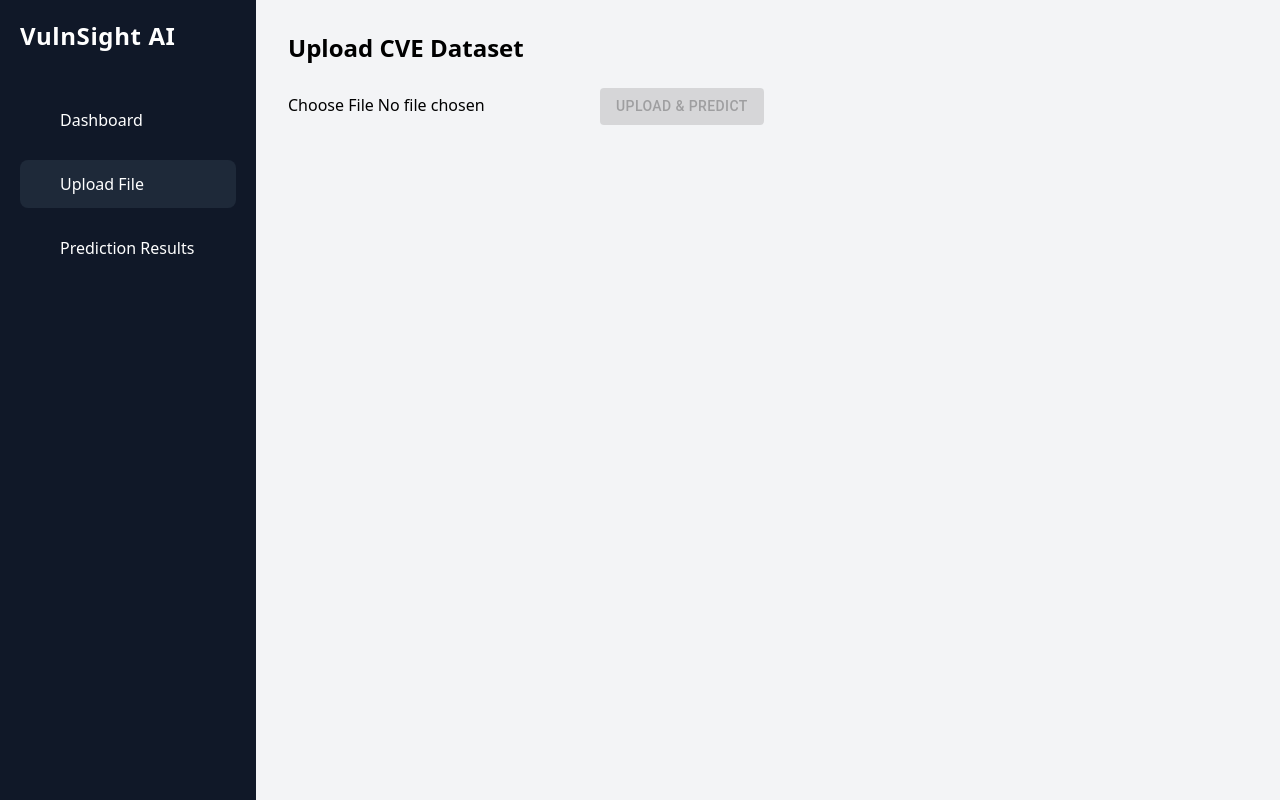
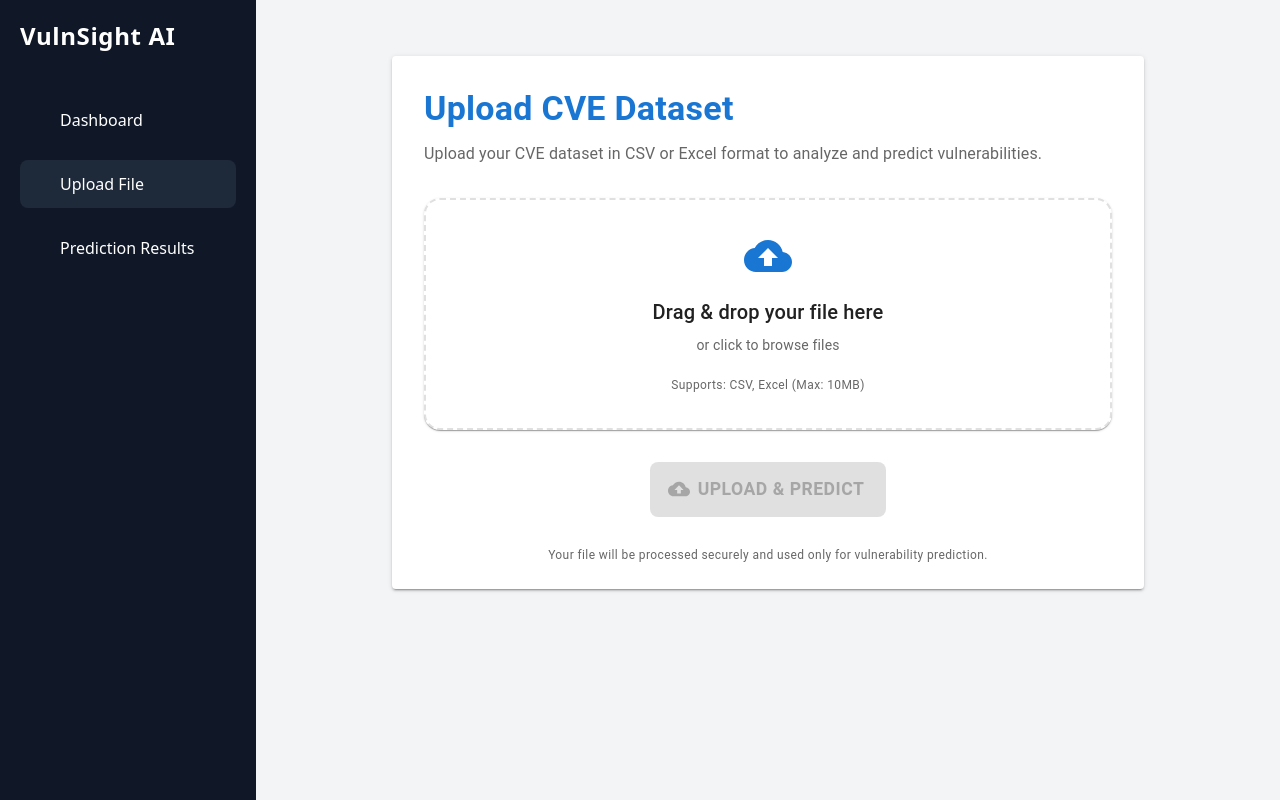
Before and after one commit to ManNjoro/vulnsight_ai, a React app in the folder frontend/: page /upload in a window 1280 px wide. Built offline with nearby package versions, Linux system fonts and the light colour scheme; no server answers; some icons are missing; the HTML template or start-up script is replaced by a standard one.

Commit message:
Added file upload and prediction functionality with improved UI and error handling

```diff
--- /dev/null
+++ b/frontend/src/components/StatusBadge.tsx
@@ -0,0 +1,15 @@
+import { Chip } from '@mui/material';
+
+const statusMap: Record<string, {label: string; color: 'error' | 'success' | 'warning' | 'secondary'}> = {
+  0: { label: 'Safe', color: 'success' },
+  1: { label: 'Vulnerable', color: 'error' },
+}
+
+const StatusBadge = ({status}: {status: string}) => {
+    const statusInfo = statusMap[status] || {label: 'Unknown', color: 'secondary'};
+  return (
+    <Chip color={statusInfo.color} label={statusInfo.label} size='small' />
+  )
+}
+
+export default StatusBadge
--- a/frontend/src/pages/Results.tsx
+++ b/frontend/src/pages/Results.tsx
@@ -18,6 +18,7 @@ import useFetchTableData from "../hooks/useFetchTableData";
 import type { PredictionResult } from "../types/types";
 import Select from "../components/Select";
 import { predictionOptions } from "../utils/dropDownData";
+import StatusBadge from "../components/StatusBadge";
 
 const Results = () => {
   const [filters, setFilters] = useState({
@@ -50,12 +51,7 @@ const Results = () => {
         if (val === 1) return "Vulnerable";
         return "Unknown";
       },
-      renderCell: (params: GridRenderCellParams<PredictionResult, string>) => {
-        const val = params.row.prediction;
-        if (val === 0) return "Safe";
-        if (val === 1) return "Vulnerable";
-        return "Unknown";
-      },
+      renderCell: (params: GridRenderCellParams<PredictionResult, string>) => <StatusBadge status={String(params.row.prediction)}  />,
     },
     {
       field: "risk_probability",
@@ -108,7 +104,7 @@ const Results = () => {
     setPaginationModel((prev) => ({ ...prev, page: 0 }));
   };
 
-  const hasActiveFilters = filters.search;
+  const hasActiveFilters = filters.search || filters.prediction;
 
   if (isError) {
     return (
--- a/frontend/src/pages/Upload.tsx
+++ b/frontend/src/pages/Upload.tsx
@@ -1,52 +1,249 @@
-import { useState } from "react";
-import { Button, CircularProgress } from "@mui/material";
+import { useState, useRef } from "react";
+import {
+  Button,
+  CircularProgress,
+  Card,
+  CardContent,
+  Typography,
+  Box,
+  Alert,
+  Chip,
+  Paper
+} from "@mui/material";
+import { CloudUpload, Description, CheckCircle } from "@mui/icons-material";
+import { styled } from "@mui/material/styles";
 import vulnerabilityApi from "../api/vulnerability";
 import { useNavigate } from "react-router-dom";
+
+const VisuallyHiddenInput = styled('input')({
+  clip: 'rect(0 0 0 0)',
+  clipPath: 'inset(50%)',
+  height: 1,
+  overflow: 'hidden',
+  position: 'absolute',
+  bottom: 0,
+  left: 0,
+  whiteSpace: 'nowrap',
+  width: 1,
+});
+
+const UploadZone = styled(Paper)<{ dragactive?: string }>(({ theme, dragactive }) => ({
+  border: `2px dashed ${dragactive === 'true' ? theme.palette.primary.main : theme.palette.grey[300]}`,
+  borderRadius: theme.spacing(2),
+  padding: theme.spacing(4),
+  textAlign: 'center',
+  backgroundColor: dragactive === 'true' ? theme.palette.action.hover : theme.palette.background.paper,
+  cursor: 'pointer',
+  transition: 'all 0.3s ease',
+  '&:hover': {
+    borderColor: theme.palette.primary.main,
+    backgroundColor: theme.palette.action.hover,
+  },
+}));
 
 const Upload = () => {
   const [file, setFile] = useState<File | null>(null);
   const [loading, setLoading] = useState(false);
-  const navigate = useNavigate()
+  const [error, setError] = useState<string | null>(null);
+  const [isDragActive, setIsDragActive] = useState(false);
+  const fileInputRef = useRef<HTMLInputElement>(null);
+  const navigate = useNavigate();
+
+  const handleFileSelect = (selectedFile: File | null) => {
+    setError(null);
+
+    if (!selectedFile) {
+      setFile(null);
+      return;
+    }
+
+    // Validate file type
+    const allowedTypes = ['.csv', '.xlsx', '.xls'];
+    const fileExtension = selectedFile.name.toLowerCase().slice(selectedFile.name.lastIndexOf('.'));
+
+    if (!allowedTypes.includes(fileExtension)) {
+      setError('Please upload a CSV or Excel file (.csv, .xlsx)');
+      return;
+    }
+
+    // Validate file size (10MB max)
+    if (selectedFile.size > 10 * 1024 * 1024) {
+      setError('File size must be less than 10MB');
+      return;
+    }
+
+    setFile(selectedFile);
+  };
+
+  const handleDragOver = (e: React.DragEvent) => {
+    e.preventDefault();
+    setIsDragActive(true);
+  };
+
+  const handleDragLeave = (e: React.DragEvent) => {
+    e.preventDefault();
+    setIsDragActive(false);
+  };
+
+  const handleDrop = (e: React.DragEvent) => {
+    e.preventDefault();
+    setIsDragActive(false);
+
+    const droppedFile = e.dataTransfer.files[0];
+    handleFileSelect(droppedFile);
+  };
 
   const handleUpload = async () => {
     if (!file) return;
+
     setLoading(true);
+    setError(null);
 
     try {
       const formData = new FormData();
       formData.append("file", file);
-      const res = await vulnerabilityApi.predict(file);
-      if(res.status === 200) navigate('/results')
+
+      const res = await vulnerabilityApi.predict(formData);
+      if (res.status === 200) {
+        navigate('/results');
+      }
     } catch (error) {
       console.error(error);
-      alert("Upload failed");
+      setError("Upload failed. Please try again.");
     }
 
     setLoading(false);
   };
 
+  const handleZoneClick = () => {
+    fileInputRef.current?.click();
+  };
+
+  const formatFileSize = (bytes: number) => {
+    if (bytes === 0) return '0 Bytes';
+    const k = 1024;
+    const sizes = ['Bytes', 'KB', 'MB', 'GB'];
+    const i = Math.floor(Math.log(bytes) / Math.log(k));
+    return parseFloat((bytes / Math.pow(k, i)).toFixed(2)) + ' ' + sizes[i];
+  };
+
   return (
-    <div>
-      <h1 className="text-2xl font-semibold mb-6">Upload CVE Dataset</h1>
+    <Box sx={{ maxWidth: 800, margin: '0 auto', p: 3 }}>
+      <Card elevation={2}>
+        <CardContent sx={{ p: 4 }}>
+          <Typography variant="h4" component="h1" gutterBottom color="primary" fontWeight="bold">
+            Upload CVE Dataset
+          </Typography>
 
-      <input
+          <Typography variant="body1" color="text.secondary" sx={{ mb: 4 }}>
+            Upload your CVE dataset in CSV or Excel format to analyze and predict vulnerabilities.
+          </Typography>
+
+          {/* Upload Zone */}
+          <UploadZone
+            dragactive={isDragActive.toString()}
+            onDragOver={handleDragOver}
+            onDragLeave={handleDragLeave}
+            onDrop={handleDrop}
+            onClick={handleZoneClick}
+            elevation={isDragActive ? 2 : 1}
+          >
+            <CloudUpload sx={{ fontSize: 48, color: 'primary.main', mb: 2 }} />
+
+            <Typography variant="h6" gutterBottom>
+              {isDragActive ? 'Drop your file here' : 'Drag & drop your file here'}
+            </Typography>
+
+            <Typography variant="body2" color="text.secondary" sx={{ mb: 2 }}>
+              or click to browse files
+            </Typography>
+
+            <Typography variant="caption" color="text.secondary">
+              Supports: CSV, Excel (Max: 10MB)
+            </Typography>
+          </UploadZone>
+
+          {/* Hidden file input */}
+          <VisuallyHiddenInput
+            ref={fileInputRef}
             type="file"
-        accept=".csv,.xlsx"
-        onChange={(e) => setFile(e.target.files?.[0] || null)}
-        className="mb-4"
+            accept=".csv,.xlsx,.xls"
+            onChange={(e) => handleFileSelect(e.target.files?.[0] || null)}
           />
 
+          {/* Selected File Info */}
+          {file && (
+            <Box sx={{ mt: 3, p: 2, border: 1, borderColor: 'success.light', borderRadius: 2, bgcolor: 'success.light' + '1a' }}>
+              <Box sx={{ display: 'flex', alignItems: 'center', gap: 1 }}>
+                <CheckCircle color="success" />
+                <Typography variant="subtitle1" fontWeight="medium">
+                  File Selected
+                </Typography>
+              </Box>
+
+              <Box sx={{ display: 'flex', alignItems: 'center', gap: 2, mt: 1 }}>
+                <Description color="action" />
+                <Box sx={{ flexGrow: 1 }}>
+                  <Typography variant="body2" fontWeight="medium">
+                    {file.name}
+                  </Typography>
+                  <Typography variant="caption" color="text.secondary">
+                    {formatFileSize(file.size)}
+                  </Typography>
+                </Box>
+                <Chip
+                  label="Ready to upload"
+                  size="small"
+                  color="success"
+                  variant="outlined"
+                />
+              </Box>
+            </Box>
+          )}
+
+          {/* Error Message */}
+          {error && (
+            <Alert severity="error" sx={{ mt: 3 }}>
+              {error}
+            </Alert>
+          )}
+
+          {/* Upload Button */}
+          <Box sx={{ mt: 4, display: 'flex', justifyContent: 'center' }}>
             <Button
               variant="contained"
               color="primary"
+              size="large"
               onClick={handleUpload}
               disabled={!file || loading}
-        startIcon={loading && <CircularProgress size={20} color="inherit" />}
+              startIcon={
+                loading ? <CircularProgress size={20} color="inherit" /> : <CloudUpload />
+              }
+              sx={{
+                minWidth: 200,
+                py: 1.5,
+                borderRadius: 2,
+                fontSize: '1.1rem',
+                fontWeight: 'bold',
+                boxShadow: 2,
+                '&:hover': {
+                  boxShadow: 4,
+                }
+              }}
             >
-        Upload & Predict
+              {loading ? 'Processing...' : 'Upload & Predict'}
             </Button>
+          </Box>
 
-    </div>
+          {/* Help Text */}
+          <Box sx={{ mt: 3, textAlign: 'center' }}>
+            <Typography variant="caption" color="text.secondary">
+              Your file will be processed securely and used only for vulnerability prediction.
+            </Typography>
+          </Box>
+        </CardContent>
+      </Card>
+    </Box>
   );
 };
 
```
Also changed, not shown: 1 other file (tests, documents, lock files or other folders). Lines whose indentation alone changed are shown as unchanged.
